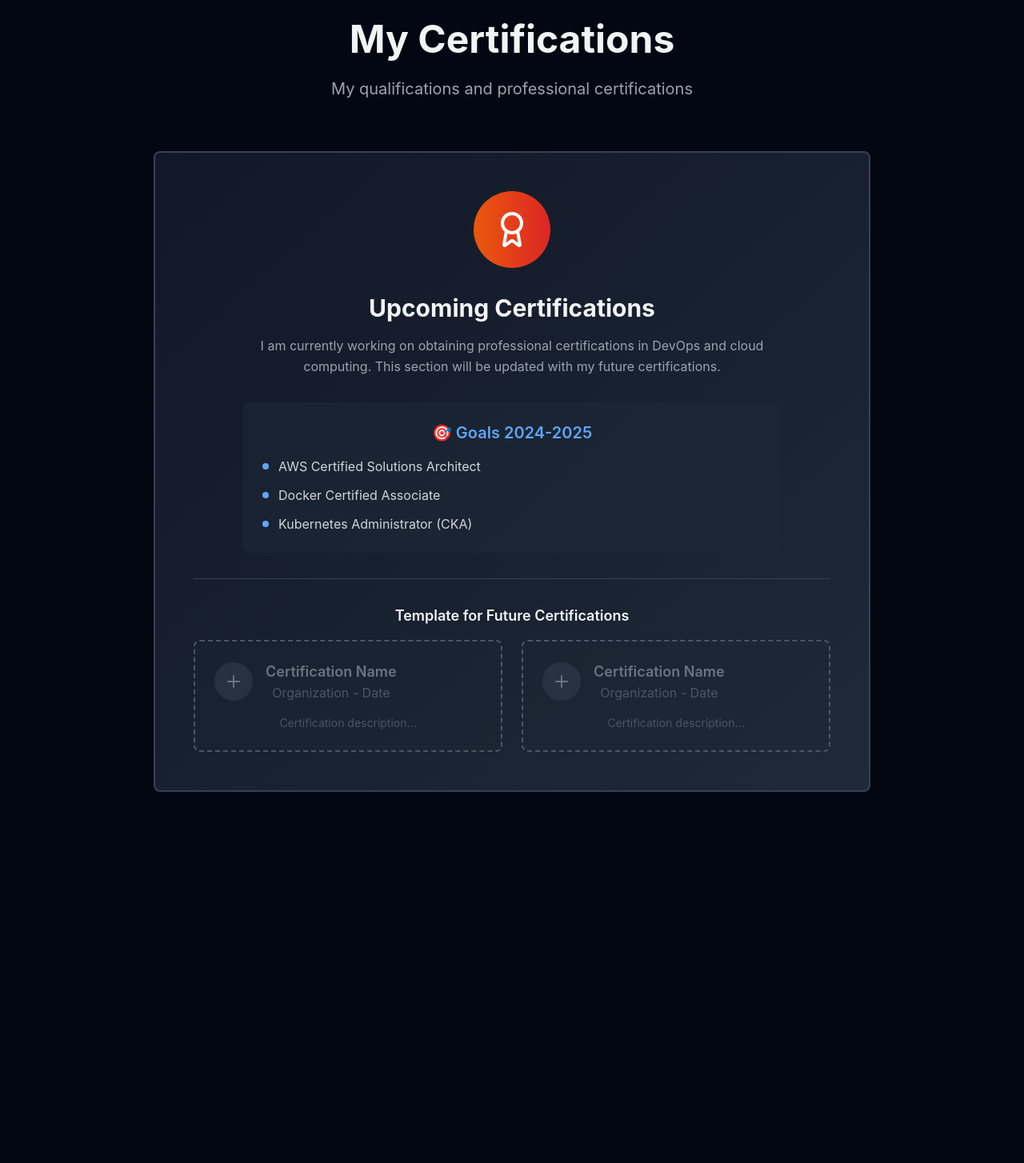
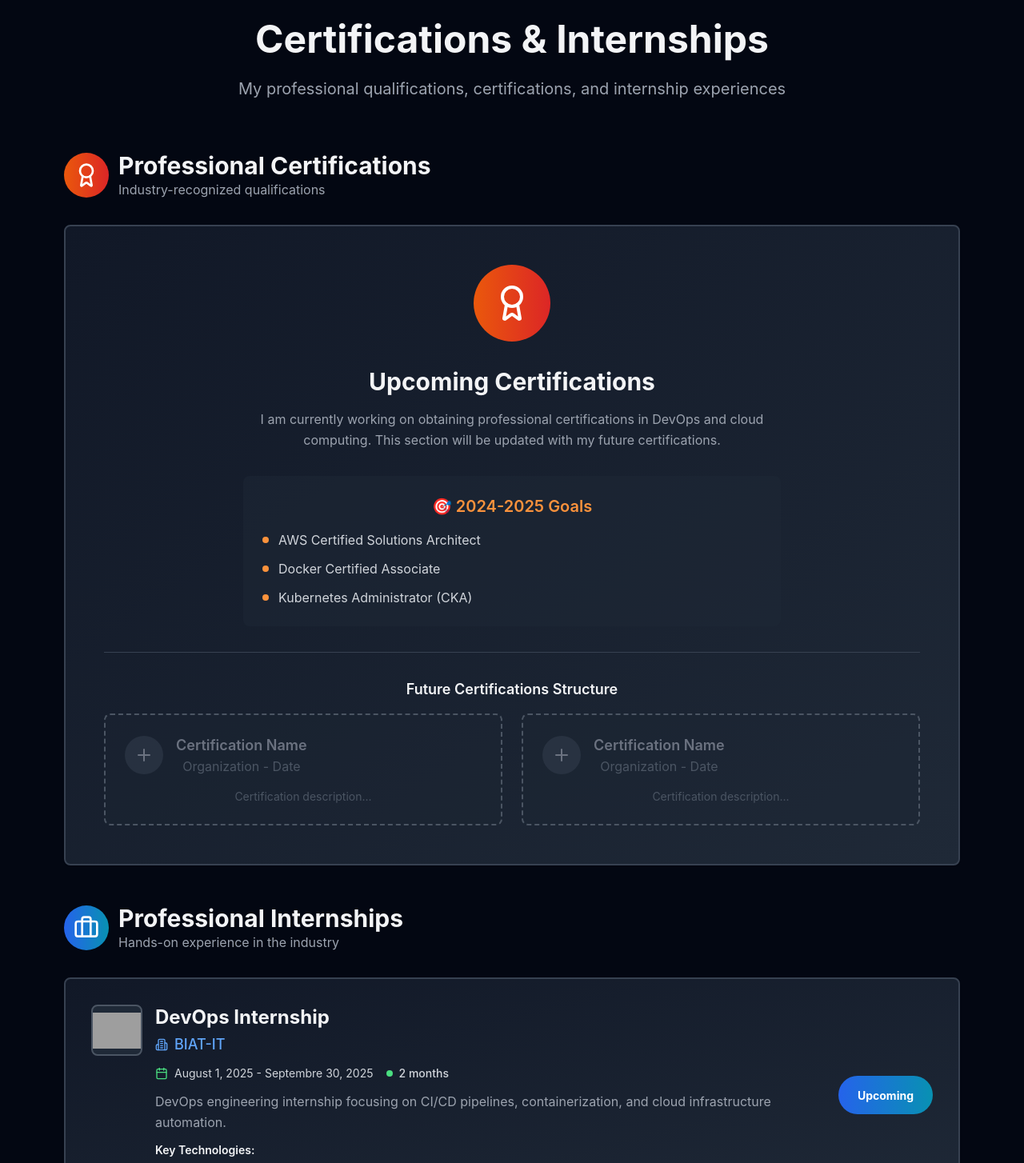
Before and after one commit to iheb137/portfolio, a Next.js app: page /certifications in a window 1280 px wide. Shown: the part 119-1573 px from the top of the page at 80% size. Before the commit the page ends 1173 px from the top, so only its background shows below. Built offline with nearby package versions, Linux system fonts and the light colour scheme; grey boxes are pictures that could not be loaded.

Commit message:
Add internships section to certifications page

```diff
--- a/app/certifications/page.tsx
+++ b/app/certifications/page.tsx
@@ -1,22 +1,74 @@
 "use client"
 
 import { Card } from "@/components/ui/card"
-import { Award, Plus } from 'lucide-react'
+import { Award, Plus, Briefcase, Calendar, Building2 } from "lucide-react"
 
 export default function CertificationsPage() {
+  const internships = [
+    {
+      title: "DevOps Internship",
+      company: "BIAT-IT",
+      logo: "/biat-logo.png", // Ajoutez le logo dans public/
+      duration: "August 1, 2025 - Septembre 30, 2025",
+      period: "2 months",
+      description:
+        "DevOps engineering internship focusing on CI/CD pipelines, containerization, and cloud infrastructure automation.",
+      technologies: ["Docker", "Kubernetes", "OvTools", "Jira", "Git"],
+      status: "upcoming", // upcoming, current, completed
+    },
+    // Vous pouvez ajouter d'autres stages ici
+  ]
+
+  const getStatusColor = (status: string) => {
+    switch (status) {
+      case "upcoming":
+        return "from-blue-600 to-cyan-600"
+      case "current":
+        return "from-green-600 to-emerald-600"
+      case "completed":
+        return "from-purple-600 to-pink-600"
+      default:
+        return "from-gray-600 to-gray-700"
+    }
+  }
+
+  const getStatusText = (status: string) => {
+    switch (status) {
+      case "upcoming":
+        return "Upcoming"
+      case "current":
+        return "In Progress"
+      case "completed":
+        return "Completed"
+      default:
+        return "Unknown"
+    }
+  }
+
   return (
     <div className="min-h-screen bg-gray-950">
       <div className="max-w-6xl mx-auto px-4 py-16">
-        {/* Header */}
+        {/* En-tête */}
         <div className="text-center mb-16">
-          <h1 className="text-4xl md:text-5xl font-bold text-gray-100 mb-6">My Certifications</h1>
+          <h1 className="text-4xl md:text-5xl font-bold text-gray-100 mb-6">Certifications & Internships</h1>
           <p className="text-xl text-gray-400 max-w-3xl mx-auto">
-            My qualifications and professional certifications
+            My professional qualifications, certifications, and internship experiences
           </p>
         </div>
 
-        {/* Empty section with future additions */}
-        <div className="max-w-4xl mx-auto">
+        <div className="space-y-12">
+          {/* Section Certifications */}
+          <div>
+            <div className="flex items-center space-x-3 mb-8">
+              <div className="p-3 bg-gradient-to-r from-orange-600 to-red-600 rounded-full">
+                <Award className="h-8 w-8 text-white" />
+              </div>
+              <div>
+                <h2 className="text-3xl font-bold text-gray-100">Professional Certifications</h2>
+                <p className="text-gray-400">Industry-recognized qualifications</p>
+              </div>
+            </div>
+
             <Card className="p-12 bg-gradient-to-br from-gray-900 to-gray-800 border-2 border-gray-700 text-center">
               <div className="space-y-8">
                 <div className="w-24 h-24 bg-gradient-to-r from-orange-600 to-red-600 rounded-full flex items-center justify-center mx-auto">
@@ -24,44 +76,44 @@ export default function CertificationsPage() {
                 </div>
 
                 <div className="space-y-4">
-                <h2 className="text-3xl font-bold text-gray-100">Upcoming Certifications</h2>
+                  <h3 className="text-3xl font-bold text-gray-100">Upcoming Certifications</h3>
                   <p className="text-gray-400 leading-relaxed max-w-2xl mx-auto">
-                  I am currently working on obtaining professional certifications in DevOps and cloud computing.
-                  This section will be updated with my future certifications.
+                    I am currently working on obtaining professional certifications in DevOps and cloud computing. This
+                    section will be updated with my future certifications.
                   </p>
                 </div>
 
-              {/* Certification goals */}
+                {/* Objectifs de certification */}
                 <div className="bg-gray-800/50 p-6 rounded-lg max-w-2xl mx-auto">
-                <h3 className="text-xl font-semibold text-blue-400 mb-4">🎯 Goals 2024-2025</h3>
+                  <h4 className="text-xl font-semibold text-orange-400 mb-4">🎯 2024-2025 Goals</h4>
                   <div className="space-y-3 text-left">
                     <div className="flex items-center space-x-3">
-                    <div className="w-2 h-2 bg-blue-400 rounded-full"></div>
+                      <div className="w-2 h-2 bg-orange-400 rounded-full"></div>
                       <span className="text-gray-300">AWS Certified Solutions Architect</span>
                     </div>
                     <div className="flex items-center space-x-3">
-                    <div className="w-2 h-2 bg-blue-400 rounded-full"></div>
+                      <div className="w-2 h-2 bg-orange-400 rounded-full"></div>
                       <span className="text-gray-300">Docker Certified Associate</span>
                     </div>
                     <div className="flex items-center space-x-3">
-                    <div className="w-2 h-2 bg-blue-400 rounded-full"></div>
+                      <div className="w-2 h-2 bg-orange-400 rounded-full"></div>
                       <span className="text-gray-300">Kubernetes Administrator (CKA)</span>
                     </div>
                   </div>
                 </div>
 
-              {/* Template for future certifications */}
+                {/* Structure pour futures certifications */}
                 <div className="pt-8 border-t border-gray-700">
-                <h3 className="text-lg font-semibold text-gray-100 mb-4">Template for Future Certifications</h3>
+                  <h4 className="text-lg font-semibold text-gray-100 mb-4">Future Certifications Structure</h4>
                   <div className="grid grid-cols-1 md:grid-cols-2 gap-6">
-                  {/* Certification template */}
+                    {/* Template de certification */}
                     <div className="bg-gray-800/30 border-2 border-dashed border-gray-600 p-6 rounded-lg">
                       <div className="flex items-center space-x-4 mb-4">
                         <div className="p-3 bg-gray-700/50 rounded-full">
                           <Plus className="h-6 w-6 text-gray-500" />
                         </div>
                         <div>
-                        <h4 className="text-lg font-semibold text-gray-500">Certification Name</h4>
+                          <h5 className="text-lg font-semibold text-gray-500">Certification Name</h5>
                           <p className="text-gray-600">Organization - Date</p>
                         </div>
                       </div>
@@ -74,7 +126,7 @@ export default function CertificationsPage() {
                           <Plus className="h-6 w-6 text-gray-500" />
                         </div>
                         <div>
-                        <h4 className="text-lg font-semibold text-gray-500">Certification Name</h4>
+                          <h5 className="text-lg font-semibold text-gray-500">Certification Name</h5>
                           <p className="text-gray-600">Organization - Date</p>
                         </div>
                       </div>
@@ -85,6 +137,112 @@ export default function CertificationsPage() {
               </div>
             </Card>
           </div>
+
+          {/* Section Stages Professionnels */}
+          <div>
+            <div className="flex items-center space-x-3 mb-8">
+              <div className="p-3 bg-gradient-to-r from-blue-600 to-cyan-600 rounded-full">
+                <Briefcase className="h-8 w-8 text-white" />
+              </div>
+              <div>
+                <h2 className="text-3xl font-bold text-gray-100">Professional Internships</h2>
+                <p className="text-gray-400">Hands-on experience in the industry</p>
+              </div>
+            </div>
+
+            <div className="grid grid-cols-1 gap-6">
+              {internships.map((internship, index) => (
+                <Card
+                  key={index}
+                  className="p-8 bg-gradient-to-br from-gray-900 to-gray-800 border-2 border-gray-700 hover:border-blue-600/50 transition-all duration-300"
+                >
+                  <div className="flex flex-col lg:flex-row lg:items-center lg:justify-between space-y-6 lg:space-y-0">
+                    {/* Informations principales */}
+                    <div className="flex-1 space-y-4">
+                      <div className="flex items-start space-x-4">
+                        {/* Logo de l'entreprise */}
+                        <div className="flex-shrink-0">
+                          <div className="w-16 h-16 bg-gray-800 rounded-lg border-2 border-gray-600 flex items-center justify-center overflow-hidden">
+                            <img
+                              src={internship.logo || "/placeholder.svg"}
+                              alt={`${internship.company} logo`}
+                              className="w-full h-full object-contain"
+                              onError={(e) => {
+                                e.currentTarget.src = "/placeholder.svg?height=64&width=64"
+                                e.currentTarget.alt = "Company logo"
+                              }}
+                            />
+                          </div>
+                        </div>
+
+                        {/* Détails du stage */}
+                        <div className="flex-1 space-y-3">
+                          <div>
+                            <h3 className="text-2xl font-bold text-gray-100">{internship.title}</h3>
+                            <div className="flex items-center space-x-2 mt-1">
+                              <Building2 className="h-4 w-4 text-blue-400" />
+                              <span className="text-lg text-blue-400 font-medium">{internship.company}</span>
+                            </div>
+                          </div>
+
+                          <div className="flex flex-wrap items-center gap-4 text-gray-300">
+                            <div className="flex items-center space-x-2">
+                              <Calendar className="h-4 w-4 text-green-400" />
+                              <span className="text-sm">{internship.duration}</span>
+                            </div>
+                            <div className="flex items-center space-x-2">
+                              <span className="w-2 h-2 bg-green-400 rounded-full"></span>
+                              <span className="text-sm font-medium">{internship.period}</span>
+                            </div>
+                          </div>
+
+                          <p className="text-gray-400 leading-relaxed">{internship.description}</p>
+
+                          {/* Technologies */}
+                          <div className="space-y-2">
+                            <h4 className="text-sm font-semibold text-gray-100">Key Technologies:</h4>
+                            <div className="flex flex-wrap gap-2">
+                              {internship.technologies.map((tech, techIndex) => (
+                                <span
+                                  key={techIndex}
+                                  className="px-3 py-1 bg-blue-900/30 text-blue-300 text-xs font-medium rounded-full border border-blue-800/50"
+                                >
+                                  {tech}
+                                </span>
+                              ))}
+                            </div>
+                          </div>
+                        </div>
+                      </div>
+                    </div>
+
+                    {/* Badge de statut */}
+                    <div className="flex-shrink-0">
+                      <div
+                        className={`px-6 py-3 bg-gradient-to-r ${getStatusColor(internship.status)} rounded-full text-center`}
+                      >
+                        <span className="text-white font-bold text-sm">{getStatusText(internship.status)}</span>
+                      </div>
+                    </div>
+                  </div>
+                </Card>
+              ))}
+
+              {/* Placeholder pour futurs stages */}
+              <Card className="p-8 bg-gradient-to-br from-gray-900 to-gray-800 border-2 border-dashed border-gray-600">
+                <div className="text-center space-y-4">
+                  <div className="w-16 h-16 bg-gray-700/50 rounded-full flex items-center justify-center mx-auto">
+                    <Briefcase className="h-8 w-8 text-gray-500" />
+                  </div>
+                  <div>
+                    <h3 className="text-lg font-semibold text-gray-500">Future Internships</h3>
+                    <p className="text-gray-600 text-sm">Additional internship opportunities will be added here</p>
+                  </div>
+                </div>
+              </Card>
+            </div>
+          </div>
+        </div>
       </div>
     </div>
   )
--- a/components/ui/navigation.tsx
+++ b/components/ui/navigation.tsx
@@ -6,13 +6,13 @@ import { useState } from "react"
 import { Menu, X, Home, User, FileText, Award, Code, Calendar, Briefcase, Mail } from "lucide-react"
 
 const navigationItems = [
-  { name: "Accueil", href: "/", icon: Home },
-  { name: "À propos", href: "/about", icon: User },
-  { name: "Mon CV", href: "/cv", icon: FileText },
+  { name: "Home", href: "/", icon: Home },
+  { name: "About", href: "/about", icon: User },
+  { name: "My Resume", href: "/cv", icon: FileText },
   { name: "Certifications", href: "/certifications", icon: Award },
-  { name: "Compétences", href: "/skills", icon: Code },
-  { name: "Événements", href: "/events", icon: Calendar },
-  { name: "Projets", href: "/projects", icon: Briefcase },
+  { name: "Skills", href: "/skills", icon: Code },
+  { name: "Events", href: "/events", icon: Calendar },
+  { name: "Projects", href: "/projects", icon: Briefcase },
   { name: "Contact", href: "/contact", icon: Mail },
 ]
 
```
Also changed, not shown: public/biat-logo.png.jpg (added). Lines whose indentation alone changed are shown as unchanged.
